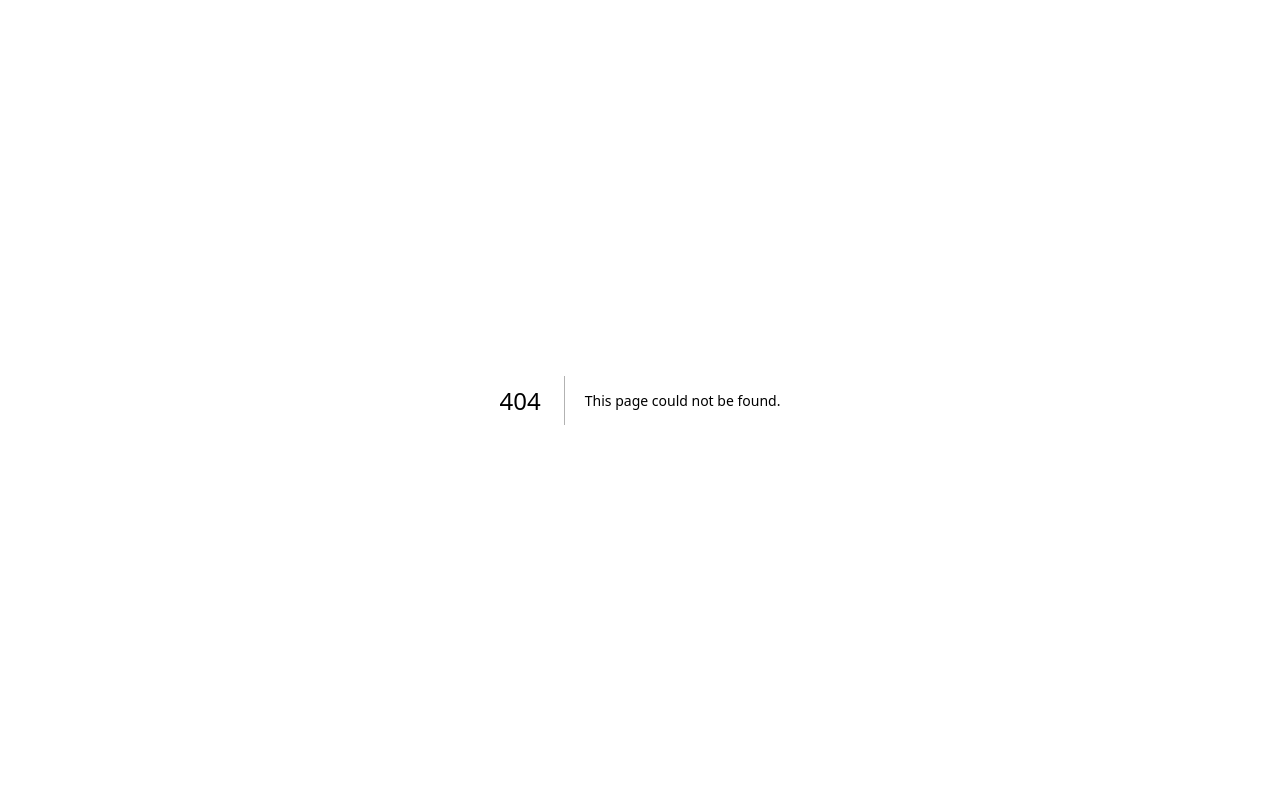
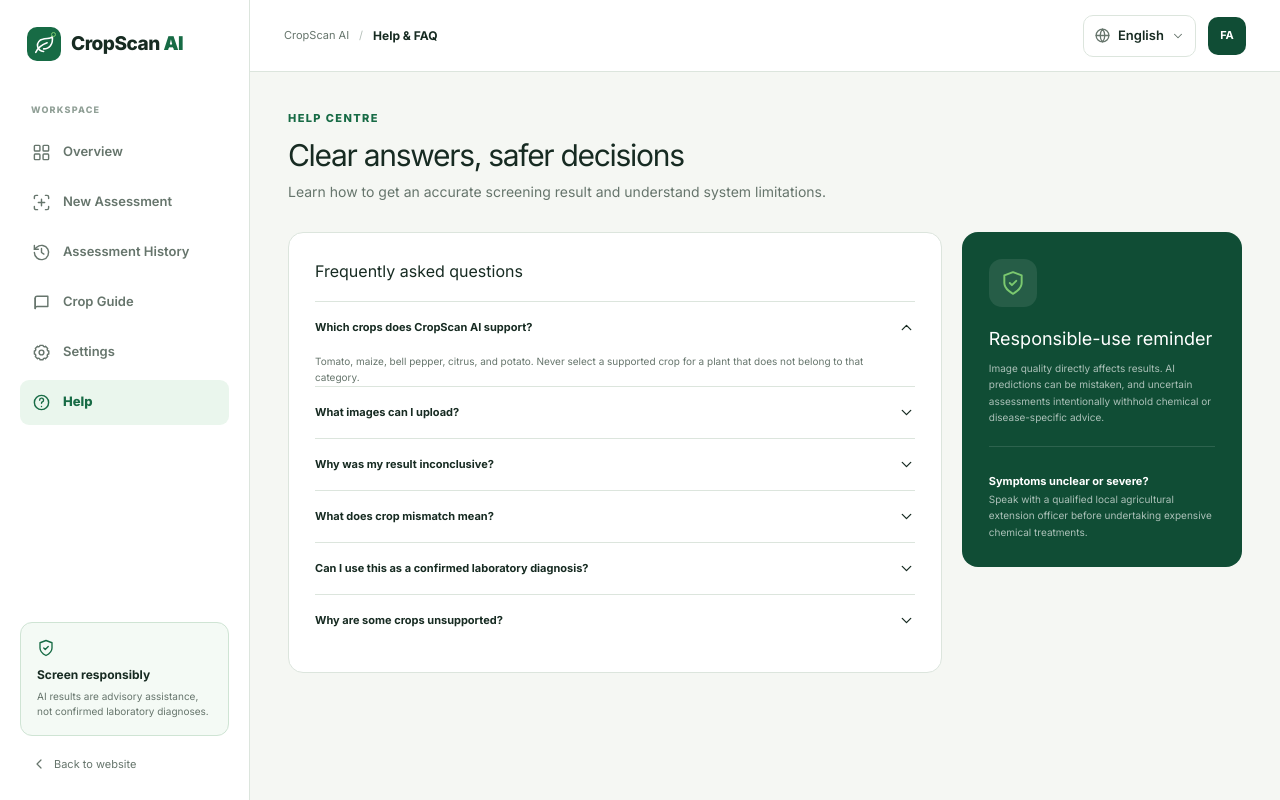
Before and after one commit to Abdulfatai2000/CropScan-frontend, a Next.js app in the folder frontend/: page /help in a window 1280 px wide. Before the commit this address had no page. Built offline with nearby package versions, Linux system fonts and the light colour scheme.

Commit message:
feat: implement Help and FAQ accordion page

```diff
--- /dev/null
+++ b/frontend/src/app/(workspace)/help/page.tsx
@@ -0,0 +1,104 @@
+'use client';
+
+import React from 'react';
+import { Icon } from '@/components/common/Icon';
+import { useLanguage } from '@/context/LanguageContext';
+
+interface FaqItem {
+  question: string;
+  answer: string;
+}
+
+export default function HelpPage() {
+  const { language } = useLanguage();
+  const isYo = language === 'Yoruba';
+
+  const faqs: FaqItem[] = [
+    {
+      question: isYo ? 'Àwọn ohun ọ̀gbìn wo ni CropScan AI tì lẹ́yìn?' : 'Which crops does CropScan AI support?',
+      answer: isYo
+        ? 'Tòmátì, àgbàdo, ata tàtáṣé, ọsàn, àti kùkùndùkú/pútátò. Má ṣe yan ohun ọ̀gbìn kan fún ohun ọ̀gbìn tí kò bá a mu.'
+        : 'Tomato, maize, bell pepper, citrus, and potato. Never select a supported crop for a plant that does not belong to that category.',
+    },
+    {
+      question: isYo ? 'Àwọn irú àwòrán wo ni mo le gbé sókè?' : 'What images can I upload?',
+      answer: isYo
+        ? 'Àwòrán JPG, PNG, tàbí WebP tó tó 10 MB. Àwòrán tí ó mọ́ dáadáa lábẹ́ ìmọ́lẹ̀ oòrùn ni ó dára jùlọ.'
+        : 'JPG, PNG, and WebP files up to 10 MB. A clear, well-lit close-up photograph of one leaf works best.',
+    },
+    {
+      question: isYo ? 'Kí ló fà á tí àyẹ̀wò mi kò fi dánilójú?' : 'Why was my result inconclusive?',
+      answer: isYo
+        ? 'Ẹ̀rọ náà kò rí ẹ̀rí tó tó láti dánilójú nípa àìsàn náà. Èyí kò túmọ̀ sí pé ohun ọ̀gbìn rẹ kò ní àìsàn.'
+        : 'The model did not reach a sufficient confidence threshold. This does not mean your plant is healthy, and specific treatment guidance is intentionally withheld for safety.',
+    },
+    {
+      question: isYo ? 'Kí ni ìtumọ̀ àyípadà ohun ọ̀gbìn (crop mismatch)?' : 'What does crop mismatch mean?',
+      answer: isYo
+        ? 'Ẹ̀rọ wa rí i pé ewé tí o gbé wá kò bá ohun ọ̀gbìn tí o yàn mu. A dá àyẹ̀wò dúró láti dènà àṣìṣe.'
+        : 'The predicted plant category did not align with your selected crop. Review the crop selection or upload a different photograph.',
+    },
+    {
+      question: isYo ? 'Ṣé mo le lo èyí bí àyẹ̀wò tó gbẹ̀yìn?' : 'Can I use this as a confirmed laboratory diagnosis?',
+      answer: isYo
+        ? 'Rárá. CropScan AI jẹ́ ohun èlò ìrànwọ́ lórí oko. Bèrè lọ́wọ́ àwọn agbóṣẹ́ àgbẹ̀ nígbà tí àmì àìsàn kò bá dánilójú.'
+        : 'No. CropScan AI provides assistive visual screening. Consult a qualified agricultural extension officer or laboratory when symptoms are unclear or severe.',
+    },
+    {
+      question: isYo ? 'Kí ló fà á tí a kò fi fi gbogbo ohun ọ̀gbìn síbẹ̀?' : 'Why are some crops unsupported?',
+      answer: isYo
+        ? 'A kọ́ ẹ̀rọ yìí fún àwọn ohun ọ̀gbìn márùn-ún wọ̀nyí nìkan láti rí i dájú pé àyẹ̀wò wa dánilójú.'
+        : 'The model is specifically trained on five high-impact regional crop families. Unsupported crops should never be mislabeled to force a prediction.',
+    },
+  ];
+
+  return (
+    <div className="simple-page">
+      <div className="page-intro">
+        <div>
+          <span className="kicker">{isYo ? 'Gbọ̀ngàn Ìrànlọ́wọ́' : 'Help centre'}</span>
+          <h1>{isYo ? 'Ìdáhùn Kedere, Ìpinnu Tó Dáa' : 'Clear answers, safer decisions'}</h1>
+          <p>
+            {isYo
+              ? 'Kọ́ bí o ṣe le gba àyẹ̀wò tó péye àti àwọn ààlà ìmọ̀ ẹ̀rọ wa.'
+              : 'Learn how to get an accurate screening result and understand system limitations.'}
+          </p>
+        </div>
+      </div>
+
+      <div className="help-grid">
+        <section className="faq-list">
+          <h2>{isYo ? 'Àwọn Ìbéèrè Tó Wọ́pọ̀' : 'Frequently asked questions'}</h2>
+          {faqs.map((faq, index) => (
+            <details key={faq.question} open={index === 0}>
+              <summary>
+                <span>{faq.question}</span>
+                <Icon name="chevron" size={17} />
+              </summary>
+              <p>{faq.answer}</p>
+            </details>
+          ))}
+        </section>
+
+        <aside className="responsible-aside" id="responsible">
+          <span>
+            <Icon name="shield" size={26} />
+          </span>
+          <h2>{isYo ? 'Ìránnilétí Ìṣọ́ra' : 'Responsible-use reminder'}</h2>
+          <p>
+            {isYo
+              ? 'Àwòrán tí kò mọ́ le ba àyẹ̀wò jẹ́. Àyẹ̀wò tí kò dánilójú kì í fún ọ ní ìmọ̀ràn oògùn láti dáàbò bo oko rẹ.'
+              : 'Image quality directly affects results. AI predictions can be mistaken, and uncertain assessments intentionally withhold chemical or disease-specific advice.'}
+          </p>
+          <hr />
+          <strong>{isYo ? 'Àwọn àmì àìsàn kò tíì yé ọ?' : 'Symptoms unclear or severe?'}</strong>
+          <p>
+            {isYo
+              ? 'Bá àwọn agbóṣẹ́ àgbẹ̀ àdúgbò rẹ sọ̀rọ̀ kí o tó gbé ìgbésẹ̀ kankan.'
+              : 'Speak with a qualified local agricultural extension officer before undertaking expensive chemical treatments.'}
+          </p>
+        </aside>
+      </div>
+    </div>
+  );
+}
```
